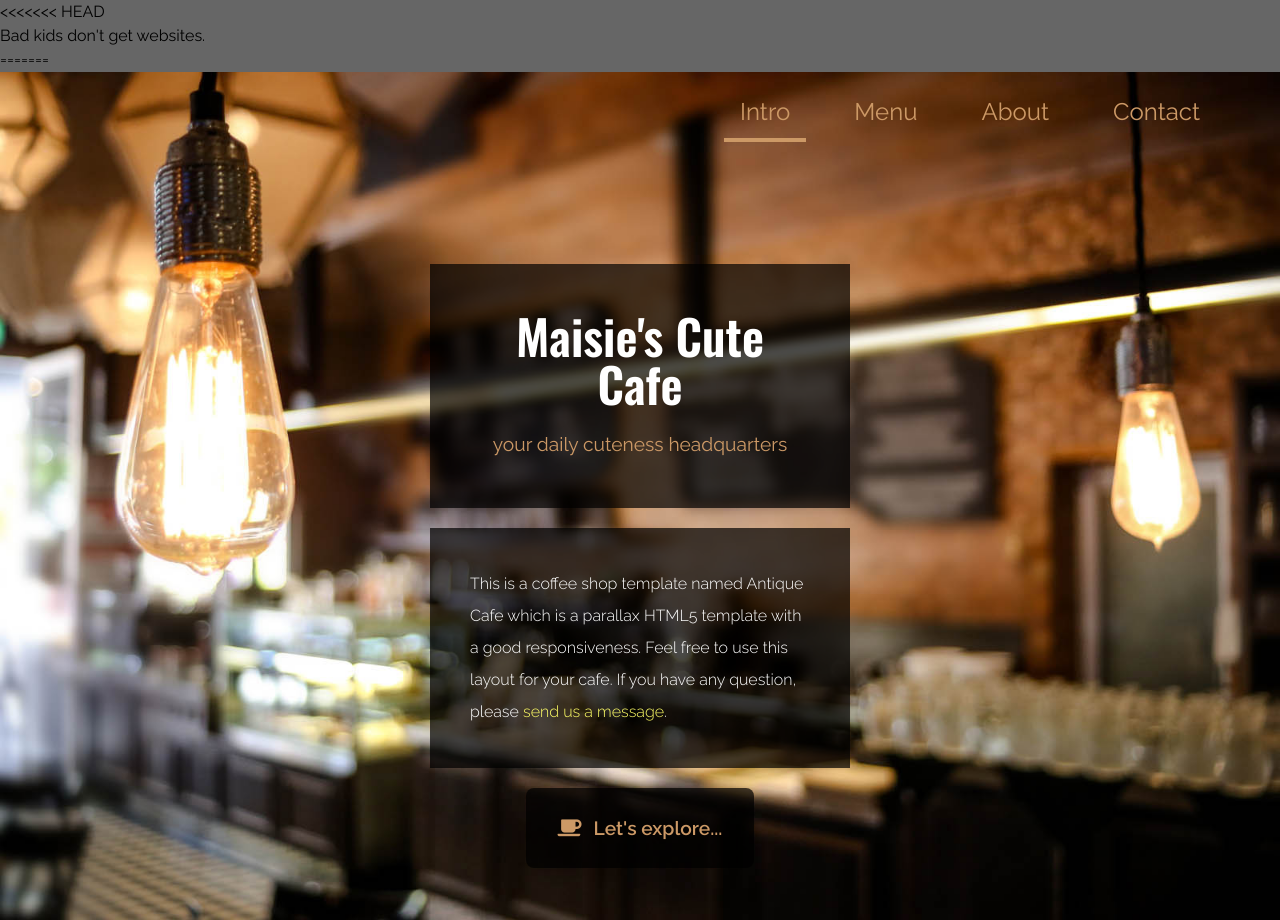
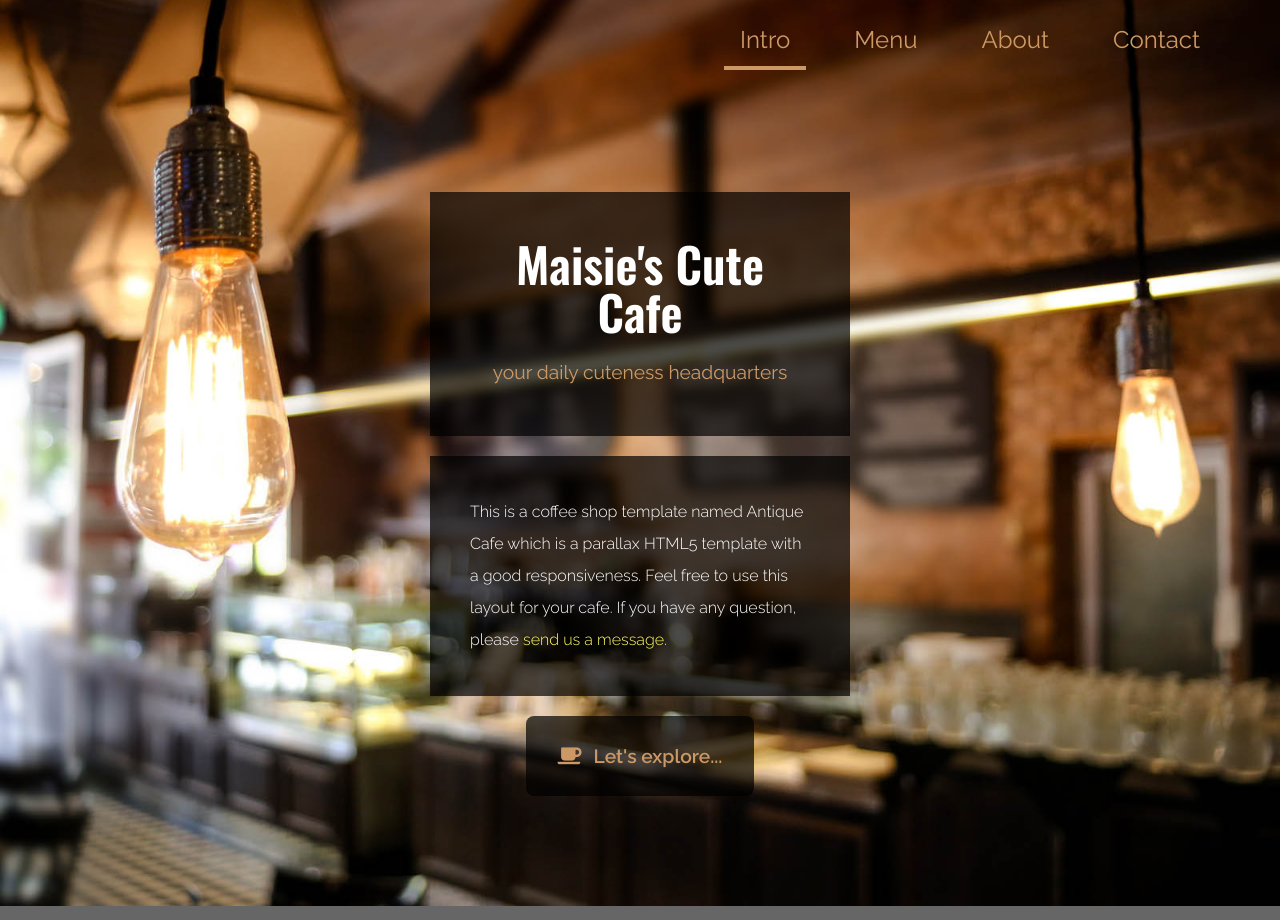
Before and after one commit to crumbusiness/maisiescutecafe, a plain HTML site: page index.html in a window 1280 px wide. Shown: the top 920 px of the page. Drawn offline with nearby package versions, Linux system fonts and the light colour scheme.

Commit message:
Update index.html

```diff
--- a/index.html
+++ b/index.html
@@ -22,9 +22,6 @@ https://www.tooplate.com/view/2126-antique-cafe
 -->
 </head>
 <body>
-<<<<<<< HEAD
-    <h1>Bad kids don't get websites.</h1>
-=======
     <!-- Intro -->
     <div id="intro" class="parallax-window" data-parallax="scroll" data-image-src="img/antique-cafe-bg-01.jpg">
         <nav id="tm-nav" class="fixed w-full">
@@ -251,6 +248,5 @@ https://www.tooplate.com/view/2126-antique-cafe
             });
         });
     </script>
->>>>>>> 27f4c40f0fd4fa716f3e97cb62d6558311ce1d5e
 </body>
 </html>
```
